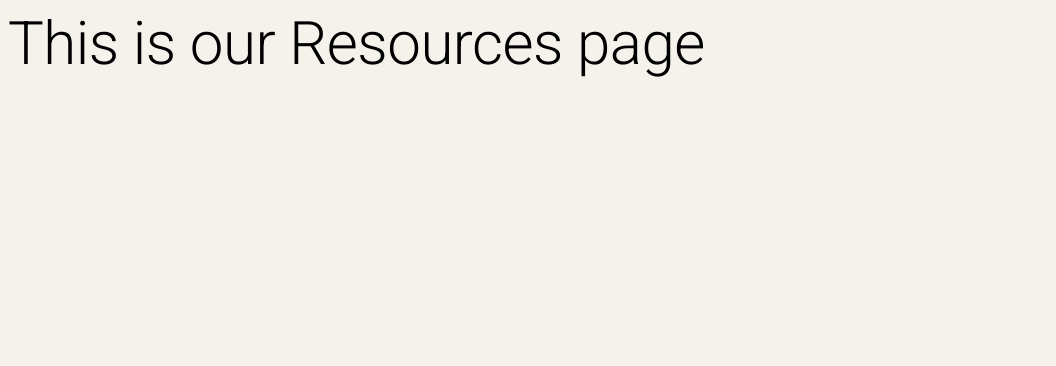
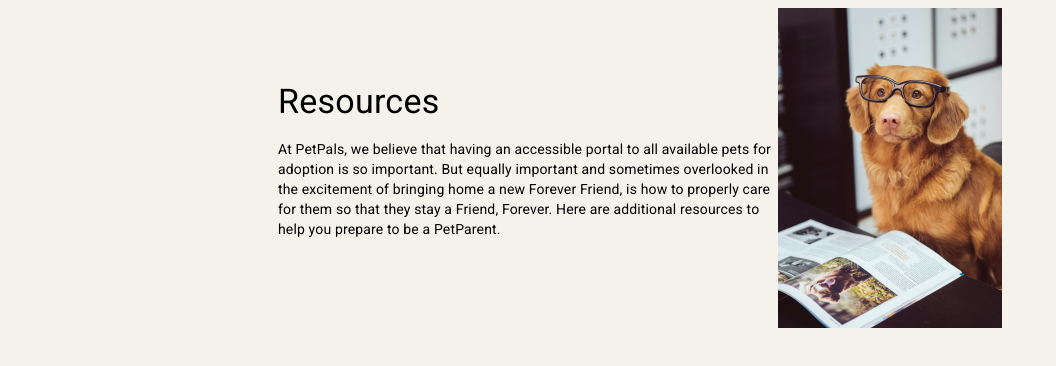
Before and after one commit to Code-the-Dream-School/ffprac-team3-front, a React (Vite) app: page /resources in a window 1280 px wide. Shown: the top 366 px of the page, without its empty margins (0-1056 px from the left). Built offline with nearby package versions, Linux system fonts and the light colour scheme.

Commit message:
add Hero for resource page, w/ header, paragraph, img

```diff
--- a/src/components/HeroBanner.tsx
+++ b/src/components/HeroBanner.tsx
@@ -1,5 +1,5 @@
 import React from "react";
-import { Box, TextField, Button, Container, Typography } from "@mui/material";
+import { Box, TextField, Button, Typography } from "@mui/material";
 
 export const HeroBanner = () => {
 
--- /dev/null
+++ b/src/components/ResHeroBanner.tsx
@@ -0,0 +1,25 @@
+import React from "react";
+import { Box, Button, Typography } from "@mui/material";
+import wellReadDog from '../img/well-read-dog.jpg'
+import { AspectRatio } from "@mui/joy";
+
+const ResHeroBanner = () => {
+    return (
+        <Box display="flex" alignItems={"center"} justifyContent={"center"}>
+            <Box width={500}>
+                <Typography variant="h4">
+                    Resources
+                </Typography>
+
+                <Typography variant="body2" mt={2} mb={2}>
+                    At PetPals, we believe that having an accessible portal to all available pets for adoption is so important. But equally important and sometimes overlooked in the excitement of bringing home a new Forever Friend, is how to properly care for them so that they stay a Friend, Forever. Here are additional resources to help you prepare to be a PetParent.
+                </Typography>
+            </Box>
+            <AspectRatio ratio=".7" sx={{ width: 224 }}>
+                <img width="250" src={wellReadDog} />
+            </AspectRatio>
+        </Box>
+    )
+}
+
+export default ResHeroBanner
--- a/src/pages/ResourcesPage.tsx
+++ b/src/pages/ResourcesPage.tsx
@@ -1,12 +1,11 @@
 import React from "react";
 import { Typography, Box } from "@mui/material";
+import ResHeroBanner from "../components/ResHeroBanner";
 
 const ResourcesPage = () => {
     return (
         <>
-            <Box>
-                <Typography variant="h2">This is our Resources page</Typography>
-            </Box>
+            <ResHeroBanner />
         </>
     )
 }
```
Also changed, not shown: src/img/well-read-dog.jpg (added).
